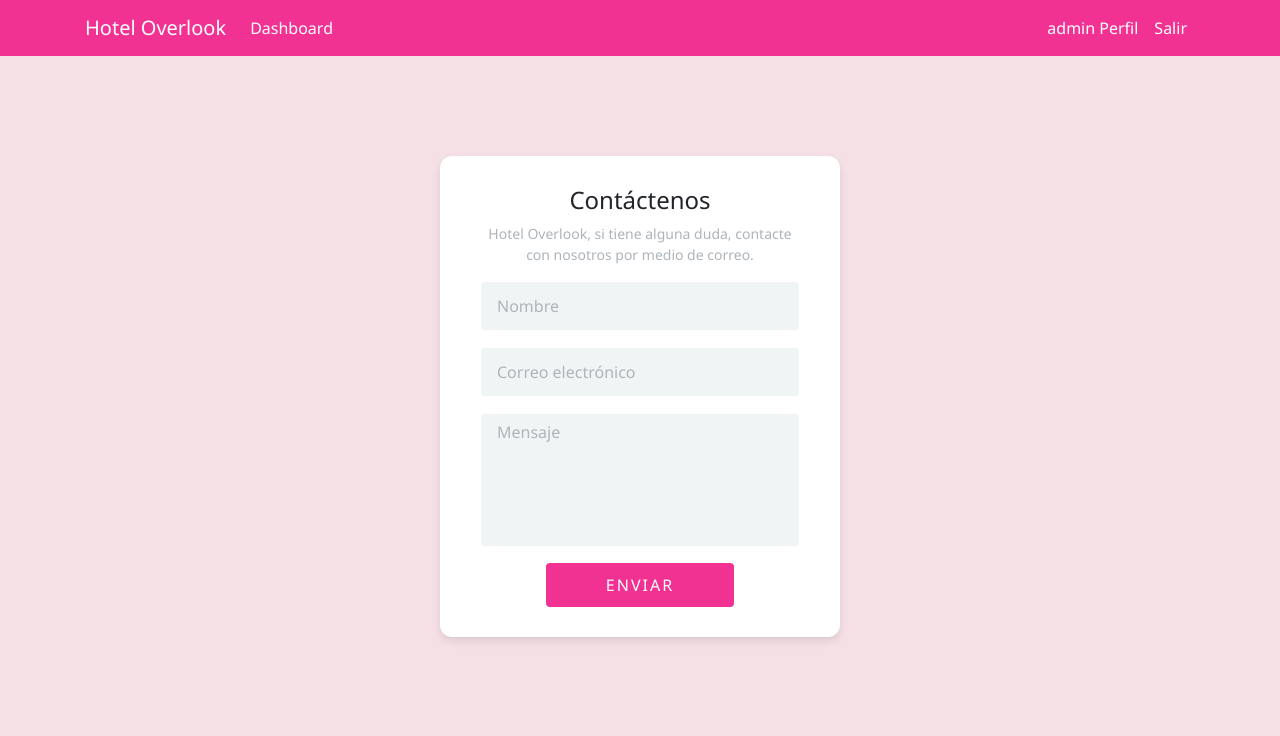
After one commit to MainRDSniper09/Hotel_Overlook, a Django app: page /contact-us/ in a window 1280 px wide. The commit adds this page. Shown: the top 736 px of the page. Run offline with Django 3.2, Linux system fonts and the light colour scheme; a user stored in the database is signed in.

Commit message:
Arreglando Css y alugunas bases html

```diff
--- a/static/style.css
+++ b/static/style.css
@@ -1,7 +1,109 @@
-body{
-    background: rgb(230, 227, 227);
+/* Estilos generales */
+body {
+    background-color: #f5e0e5 !important;
+    font-family: "Segoe UI", Tahoma, Geneva, Verdana, sans-serif;
 }
-.my-card:hover{
-    transform: scale(1.1);
-    transition: 0.2s ease-in-out;
+
+/* Estilos de la barra de navegación */
+.navbar {
+    background-color: #f23292 !important;
 }
+
+.navbar .nav-link, .navbar .navbar-brand {
+    color: white !important;
+}
+
+.navbar .nav-link:hover {
+    color: #d30069 !important;
+}
+
+/* Contenedor del formulario */
+.contact-form-wrapper {
+    padding: 100px 0;
+    display: flex;
+    justify-content: center;
+}
+
+/* Formulario de contacto */
+.contact-form {
+    padding: 30px 40px;
+    background-color: #ffffff;
+    border-radius: 12px;
+    max-width: 400px;
+    box-shadow: 0px 4px 8px rgba(0, 0, 0, 0.1);
+}
+
+.contact-form textarea {
+    resize: none;
+}
+
+/* Inputs y textarea */
+.contact-form .form-input,
+.contact-form .form-text-area {
+    background-color: #f0f4f5;
+    height: 50px;
+    padding-left: 16px;
+    border: 1px solid #ccc;
+    border-radius: 5px;
+}
+
+/* Ajustar altura del textarea */
+.contact-form .form-text-area {
+    height: auto;
+}
+
+/* Placeholder */
+.contact-form .form-control::placeholder {
+    color: #aeb4b9;
+    font-weight: 500;
+    opacity: 1;
+}
+
+/* Enfocar los inputs */
+.contact-form .form-control:focus {
+    border-color: #f33fb0;
+    box-shadow: inset 0 1px 1px rgba(0, 0, 0, 0.07), 0 0 8px #f33fb0;
+}
+
+/* Títulos */
+.contact-form .title {
+    text-align: center;
+    font-size: 24px;
+    font-weight: 500;
+}
+
+.contact-form .description {
+    color: #aeb4b9;
+    font-size: 14px;
+    text-align: center;
+}
+
+/* Botón de enviar */
+.contact-form .submit-button-wrapper {
+    text-align: center;
+}
+
+.contact-form .submit-button-wrapper input {
+    border: none;
+    border-radius: 4px;
+    background-color: #f23292;
+    color: white;
+    text-transform: uppercase;
+    padding: 10px 60px;
+    font-weight: 500;
+    letter-spacing: 2px;
+    transition: background-color 0.3s ease-in-out;
+}
+
+.contact-form .submit-button-wrapper input:hover {
+    background-color: #d30069;
+}
+
+/* Animación de tarjetas */
+.my-card {
+    transition: transform 0.3s ease-in-out;
+}
+
+.my-card:hover {
+    transform: scale(1.05);
+}
--- /dev/null
+++ b/templates/contact_us/contact_us.html
@@ -0,0 +1,49 @@
+{% extends 'partials/base.html' %}
+{% load static %}
+
+{% block title %}Contáctenos{% endblock %}
+
+{% block content %}
+<div class="container">
+    <div class="row justify-content-center">
+        <div class="col-md-6">
+            <div class="contact-form-wrapper">
+                <!-- Aseguramos que el formulario envíe datos correctamente -->
+                <form action="{% url 'contact_us' %}" method="POST" class="contact-form">
+                    {% csrf_token %}
+                    <h5 class="title">Contáctenos</h5>
+                    <p class="description">
+                        Hotel Overlook, si tiene alguna duda, contacte con nosotros por medio de correo.
+                    </p>
+                    <div>
+                        <input type="text" class="form-control rounded border-white mb-3 form-input"
+                               name="name" id="name" placeholder="Nombre" required>
+                    </div>
+                    <div>
+                        <input type="email" class="form-control rounded border-white mb-3 form-input"
+                               name="email" id="email" placeholder="Correo electrónico" required>
+                    </div>
+                    <div>
+                        <textarea name="message" id="message" class="form-control rounded border-white mb-3 form-text-area"
+                                  rows="5" cols="30" placeholder="Mensaje" required></textarea>
+                    </div>
+                    <div class="submit-button-wrapper">
+                        <input type="submit" value="Enviar">
+                    </div>
+                </form>
+
+                <!-- Mensajes de éxito o error -->
+                {% if messages %}
+                    <div class="mt-3">
+                        {% for message in messages %}
+                            <div class="alert {% if message.tags == 'success' %}alert-success{% else %}alert-danger{% endif %}" role="alert">
+                                {{ message }}
+                            </div>
+                        {% endfor %}
+                    </div>
+                {% endif %}
+            </div>
+        </div>
+    </div>
+</div>
+{% endblock %}
--- a/templates/partials/base.html
+++ b/templates/partials/base.html
@@ -18,6 +18,7 @@
     <script src="https://cdn.jsdelivr.net/npm/chart.js@2.9.4/dist/Chart.min.js"></script>
 
     <!--Custome CSS-->
+    {% load static %}
     <link rel="stylesheet" href="{% static 'style.css' %}">
     <title>{% block title %}{% endblock %}</title>
 </head>
--- a/templates/partials/nav.html
+++ b/templates/partials/nav.html
@@ -1,4 +1,4 @@
-<nav class="navbar navbar-expand-lg navbar-info bg-info">
+<nav class="navbar navbar-expand-lg">
     <div class="container">
         {% if user.is_authenticated %}
         <a class="navbar-brand text-white" href="{% url 'dashboard-index' %}">Hotel Overlook</a>
@@ -9,36 +9,38 @@
 
         <div class="collapse navbar-collapse" id="navbarSupportedContent">
             <ul class="navbar-nav mr-auto">
-                <li class="nav-item active">
-                    <a class="nav-link text-white" href="{% url 'dashboard-index' %}">Dashboard <span
-                            class="sr-only">(current)</span></a>
+                <li class="nav-item">
+                    <a class="nav-link" href="{% url 'dashboard-index' %}">Dashboard</a>
                 </li>
             </ul>
             <ul class="navbar-nav ml-auto">
-                <li class="nav-item active">
-                    <a class="nav-link text-white" href="{% url 'user-profile' %}">{{ user.username }} Perfil
-                        <span class="sr-only">(current)</span></a>
+                <li class="nav-item">
+                    <a class="nav-link" href="{% url 'user-profile' %}">{{ user.username }} Perfil</a>
                 </li>
                 <li class="nav-item">
-                    <form action="{% url 'user-logout' %}" method="post" class="d-inline">
+                    <form action="{% url 'user-logout' %}" method="post">
                         {% csrf_token %}
-                        <button type="submit" class="nav-link btn btn-link text-white" style="border: none; background: none;">
+                        <button type="submit" class="nav-link btn btn-link" style="border: none; background: none;">
                             Salir
                         </button>
                     </form>
                 </li>
             </ul>
-            {% else %}
+        </div>
+        {% else %}
+        <div class="collapse navbar-collapse" id="navbarSupportedContent">
             <ul class="navbar-nav ml-auto">
-                <li class="nav-item active">
-                    <a class="nav-link text-white" href="{% url 'user-register' %}">Registrase <span
-                            class="sr-only">(current)</span></a>
+                <li class="nav-item">
+                    <a class="nav-link" href="{% url 'user-register' %}">Registrarse</a>
                 </li>
                 <li class="nav-item">
-                    <a class="nav-link text-white" href="{% url 'user-login' %}">Entrar</a>
+                    <a class="nav-link" href="{% url 'user-login' %}">Entrar</a>
+                </li>
+                <li class="nav-item">
+                    <a class="nav-link" href="{% url 'user-contact-us' %}">Contáctenos</a>
                 </li>
             </ul>
-            {% endif %}
         </div>
+        {% endif %}
     </div>
 </nav>
```
